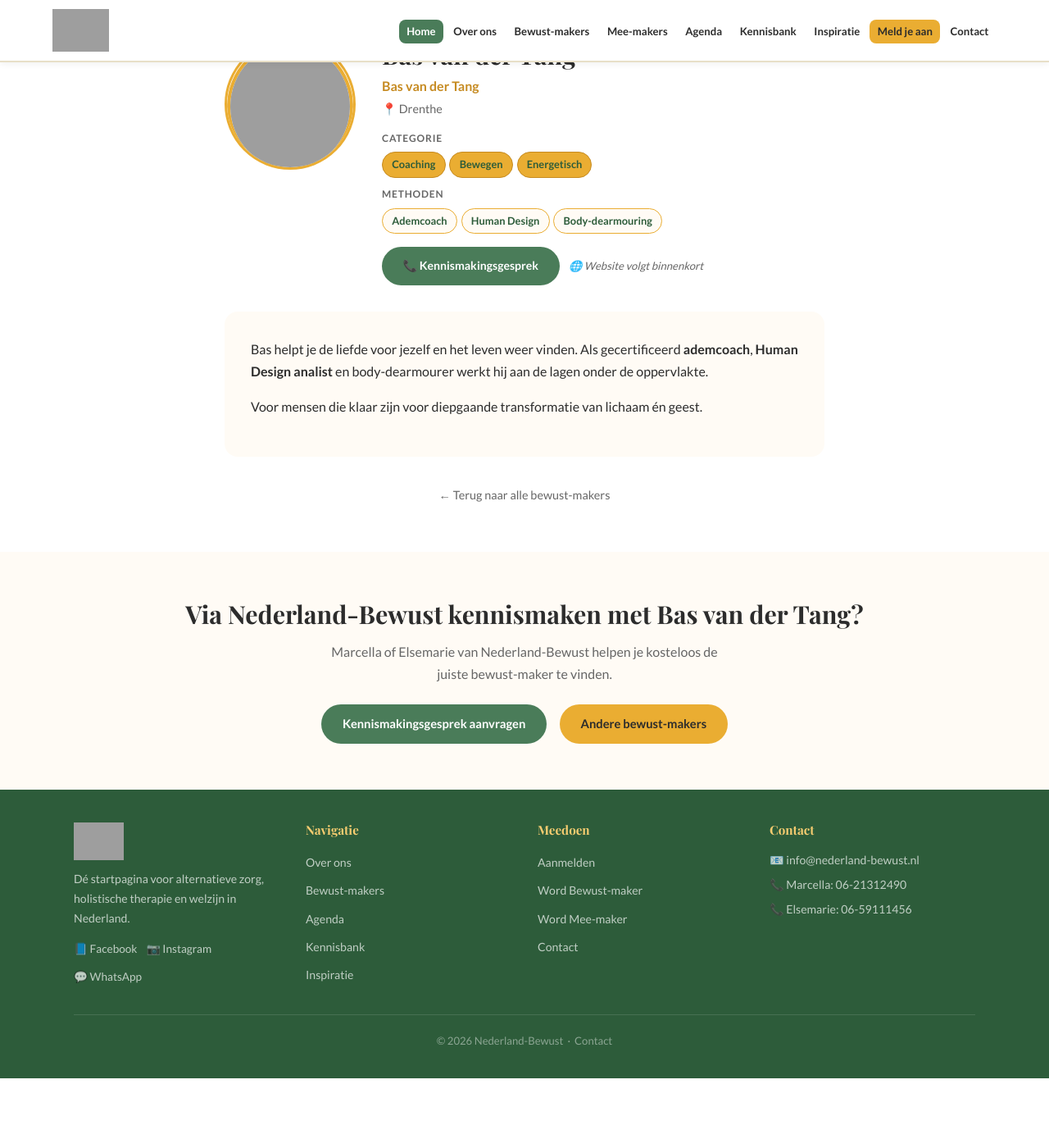
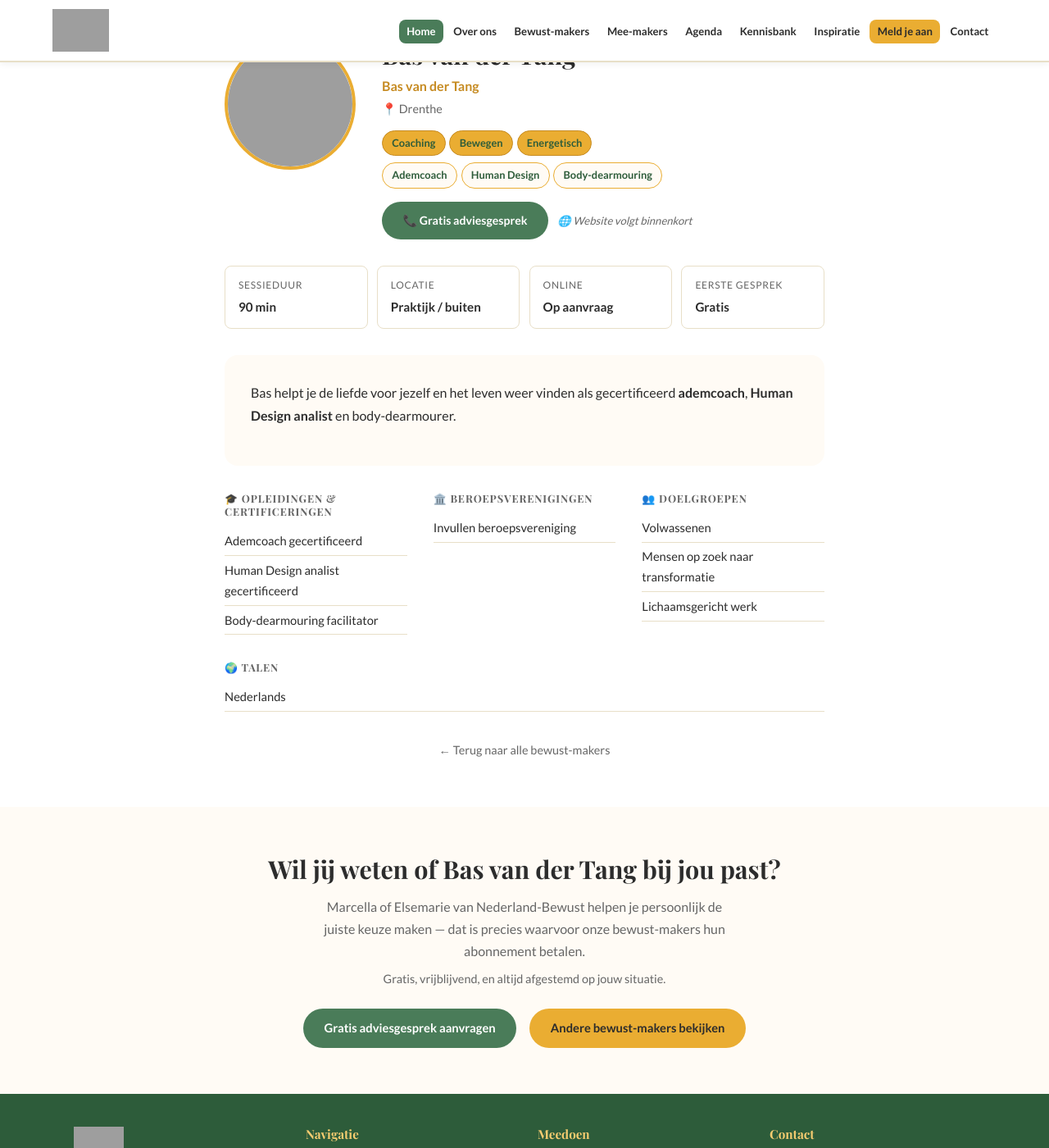
Before and after one commit to hands4flownl/nederland-bewust, a Jekyll site: the page built from pages/bewust-makers/bas-van-der-tang.html, in a window 1280 px wide and 1400 px high, scrolled down 271 px. Shown: the whole window at 82% size. Built offline with Jekyll 4.4.1, drawn with Linux system fonts in a browser that asks for light colours; before the commit the page ends 1586 px from its top, so only the background shows below that; grey boxes are pictures that could not be loaded.

Commit message:
Profiel uitgebreid: opleidingen, verenigingen, sessieinfo – Bas van der Tang

```diff
--- a/pages/bewust-makers/bas-van-der-tang.html
+++ b/pages/bewust-makers/bas-van-der-tang.html
@@ -13,35 +13,73 @@
 <section class="sectie">
   <div class="container container--nauw">
 
-    <div class="profiel-header" style="display:flex;gap:2rem;align-items:flex-start;margin-bottom:2rem;flex-wrap:wrap;">
-      <div class="maker-kaart__foto-wrap" style="width:160px;height:160px;flex-shrink:0;">
-        <img src="https://nederland-bewust.nl/wp-content/uploads/2026/03/cropped-Bewust-maker-Bas-van-der-Tang-scaled-1.jpg"
-          alt="Bas van der Tang"
-          style="width:160px;height:160px;border-radius:50%;object-fit:cover;border:4px solid var(--goud);"
-          loading="lazy"
-          onerror="this.parentElement.innerHTML='<div style=\'width:160px;height:160px;border-radius:50%;background:var(--creme);border:4px solid var(--goud);display:flex;align-items:center;justify-content:center;font-size:3rem;\'>🌿</div>';">
-      </div>
+    <!-- HEADER: foto + kerninfo -->
+    <div style="display:flex;gap:2rem;align-items:flex-start;margin-bottom:2rem;flex-wrap:wrap;">
+      <img src="https://nederland-bewust.nl/wp-content/uploads/2026/03/cropped-Bewust-maker-Bas-van-der-Tang-scaled-1.jpg" alt="Bas van der Tang" style="width:160px;height:160px;border-radius:50%;object-fit:cover;border:4px solid var(--goud);flex-shrink:0;" loading="lazy" onerror="this.style.opacity='0'">
       <div style="flex:1;min-width:220px;">
         <h2 style="margin-bottom:0.3rem;">Bas van der Tang</h2>
         <p style="color:var(--goud-donker);font-weight:700;margin-bottom:0.2rem;">Bas van der Tang</p>
         <p style="color:var(--tekst-licht);font-size:0.9rem;margin-bottom:0.8rem;">📍 Drenthe</p>
-        <div style="margin-bottom:0.6rem;">
-          <p style="font-size:0.75rem;font-weight:700;text-transform:uppercase;letter-spacing:0.07em;color:var(--tekst-licht);margin-bottom:0.4rem;">Categorie</p>
+        <div style="margin-bottom:0.5rem;">
           <div style="display:flex;flex-wrap:wrap;gap:0.3rem;"><span class="profiel-tag" style="background:var(--goud);border-color:var(--goud-donker);">Coaching</span><span class="profiel-tag" style="background:var(--goud);border-color:var(--goud-donker);">Bewegen</span><span class="profiel-tag" style="background:var(--goud);border-color:var(--goud-donker);">Energetisch</span></div>
         </div>
-        <div style="margin-bottom:1rem;">
-          <p style="font-size:0.75rem;font-weight:700;text-transform:uppercase;letter-spacing:0.07em;color:var(--tekst-licht);margin-bottom:0.4rem;">Methoden</p>
-          <div style="display:flex;flex-wrap:wrap;gap:0.3rem;"><span class="profiel-tag">Ademcoach</span><span class="profiel-tag">Human Design</span><span class="profiel-tag">Body-dearmouring</span></div>
-        </div>
-        <div style="display:flex;gap:0.7rem;flex-wrap:wrap;margin-top:1rem;align-items:center;">
-          <a href="{{ '/contact/' | relative_url }}" class="knop knop--groen" style="font-size:0.88rem;">📞 Kennismakingsgesprek</a>
+        <div style="display:flex;flex-wrap:wrap;gap:0.3rem;margin-bottom:1rem;"><span class="profiel-tag">Ademcoach</span><span class="profiel-tag">Human Design</span><span class="profiel-tag">Body-dearmouring</span></div>
+        <div style="display:flex;gap:0.7rem;flex-wrap:wrap;align-items:center;">
+          <a href="{{ '/contact/' | relative_url }}" class="knop knop--groen" style="font-size:0.88rem;">📞 Gratis adviesgesprek</a>
           <span style="font-size:0.82rem;color:var(--tekst-licht);font-style:italic;">🌐 Website volgt binnenkort</span>
         </div>
       </div>
     </div>
 
+    <!-- SNEL-INFO BLOKJES -->
+
+    <div style="display:grid;grid-template-columns:repeat(auto-fit,minmax(140px,1fr));gap:0.7rem;margin-bottom:2rem;">
+
+          <div style="background:var(--wit);border-radius:var(--radius);padding:0.8rem 1rem;border:1px solid var(--border);">
+            <div style="font-size:0.75rem;color:var(--tekst-licht);text-transform:uppercase;letter-spacing:0.06em;">Sessieduur</div>
+            <div style="font-weight:600;font-size:0.95rem;margin-top:0.2rem;">90 min</div>
+          </div>
+          <div style="background:var(--wit);border-radius:var(--radius);padding:0.8rem 1rem;border:1px solid var(--border);">
+            <div style="font-size:0.75rem;color:var(--tekst-licht);text-transform:uppercase;letter-spacing:0.06em;">Locatie</div>
+            <div style="font-weight:600;font-size:0.95rem;margin-top:0.2rem;">Praktijk / buiten</div>
+          </div>
+          <div style="background:var(--wit);border-radius:var(--radius);padding:0.8rem 1rem;border:1px solid var(--border);">
+            <div style="font-size:0.75rem;color:var(--tekst-licht);text-transform:uppercase;letter-spacing:0.06em;">Online</div>
+            <div style="font-weight:600;font-size:0.95rem;margin-top:0.2rem;">Op aanvraag</div>
+          </div>
+          <div style="background:var(--wit);border-radius:var(--radius);padding:0.8rem 1rem;border:1px solid var(--border);">
+            <div style="font-size:0.75rem;color:var(--tekst-licht);text-transform:uppercase;letter-spacing:0.06em;">Eerste gesprek</div>
+            <div style="font-weight:600;font-size:0.95rem;margin-top:0.2rem;">Gratis</div>
+          </div>
+    </div>
+
+    <!-- BIO -->
     <div style="background:var(--creme);border-radius:var(--radius-groot);padding:2rem;margin-bottom:2rem;">
-      <p>Bas helpt je de liefde voor jezelf en het leven weer vinden. Als gecertificeerd <strong>ademcoach</strong>, <strong>Human Design analist</strong> en body-dearmourer werkt hij aan de lagen onder de oppervlakte.</p><p>Voor mensen die klaar zijn voor diepgaande transformatie van lichaam én geest.</p>
+      <p>Bas helpt je de liefde voor jezelf en het leven weer vinden als gecertificeerd <strong>ademcoach</strong>, <strong>Human Design analist</strong> en body-dearmourer.</p>
+    </div>
+
+    <!-- VERTROUWENSINFO GRID -->
+    <div style="display:flex;flex-wrap:wrap;gap:2rem;margin-bottom:2rem;">
+
+        <div style="flex:1;min-width:220px;">
+          <h4 style="font-size:0.8rem;font-weight:700;text-transform:uppercase;letter-spacing:0.07em;color:var(--tekst-licht);margin-bottom:0.6rem;">🎓 Opleidingen & certificeringen</h4>
+          <ul style="list-style:none;"><li style='padding:0.3rem 0;border-bottom:1px solid var(--border);font-size:0.92rem;'>Ademcoach gecertificeerd</li><li style='padding:0.3rem 0;border-bottom:1px solid var(--border);font-size:0.92rem;'>Human Design analist gecertificeerd</li><li style='padding:0.3rem 0;border-bottom:1px solid var(--border);font-size:0.92rem;'>Body-dearmouring facilitator</li></ul>
+        </div>
+
+        <div style="flex:1;min-width:220px;">
+          <h4 style="font-size:0.8rem;font-weight:700;text-transform:uppercase;letter-spacing:0.07em;color:var(--tekst-licht);margin-bottom:0.6rem;">🏛️ Beroepsverenigingen</h4>
+          <ul style="list-style:none;"><li style='padding:0.3rem 0;border-bottom:1px solid var(--border);font-size:0.92rem;'>Invullen beroepsvereniging</li></ul>
+        </div>
+
+        <div style="flex:1;min-width:220px;">
+          <h4 style="font-size:0.8rem;font-weight:700;text-transform:uppercase;letter-spacing:0.07em;color:var(--tekst-licht);margin-bottom:0.6rem;">👥 Doelgroepen</h4>
+          <ul style="list-style:none;"><li style='padding:0.3rem 0;border-bottom:1px solid var(--border);font-size:0.92rem;'>Volwassenen</li><li style='padding:0.3rem 0;border-bottom:1px solid var(--border);font-size:0.92rem;'>Mensen op zoek naar transformatie</li><li style='padding:0.3rem 0;border-bottom:1px solid var(--border);font-size:0.92rem;'>Lichaamsgericht werk</li></ul>
+        </div>
+
+        <div style="flex:1;min-width:220px;">
+          <h4 style="font-size:0.8rem;font-weight:700;text-transform:uppercase;letter-spacing:0.07em;color:var(--tekst-licht);margin-bottom:0.6rem;">🌍 Talen</h4>
+          <ul style="list-style:none;"><li style='padding:0.3rem 0;border-bottom:1px solid var(--border);font-size:0.92rem;'>Nederlands</li></ul>
+        </div>
     </div>
 
     <div style="text-align:center;margin-top:1.5rem;">
@@ -52,11 +90,12 @@
 
 <section class="sectie sectie--kleur">
   <div class="container" style="text-align:center;">
-    <h2>Via Nederland-Bewust kennismaken met Bas van der Tang?</h2>
-    <p style="max-width:500px;margin:0.8rem auto 1.5rem;color:var(--tekst-licht);">Marcella of Elsemarie van Nederland-Bewust helpen je kosteloos de juiste bewust-maker te vinden.</p>
+    <h2>Wil jij weten of Bas van der Tang bij jou past?</h2>
+    <p style="max-width:520px;margin:0.8rem auto 0.5rem;color:var(--tekst-licht);">Marcella of Elsemarie van Nederland-Bewust helpen je persoonlijk de juiste keuze maken — dat is precies waarvoor onze bewust-makers hun abonnement betalen.</p>
+    <p style="max-width:520px;margin:0 auto 1.5rem;color:var(--tekst-licht);font-size:0.9rem;">Gratis, vrijblijvend, en altijd afgestemd op jouw situatie.</p>
     <div style="display:flex;gap:1rem;justify-content:center;flex-wrap:wrap;">
-      <a href="{{ '/contact/' | relative_url }}" class="knop knop--groen">Kennismakingsgesprek aanvragen</a>
-      <a href="{{ '/onze-bewust-makers/' | relative_url }}" class="knop knop--goud">Andere bewust-makers</a>
+      <a href="{{ '/contact/' | relative_url }}" class="knop knop--groen">Gratis adviesgesprek aanvragen</a>
+      <a href="{{ '/onze-bewust-makers/' | relative_url }}" class="knop knop--goud">Andere bewust-makers bekijken</a>
     </div>
   </div>
 </section>
```
Also changed, not shown: other parts of pages/bewust-makers/bas-van-der-tang.html (+1 -1 lines).
